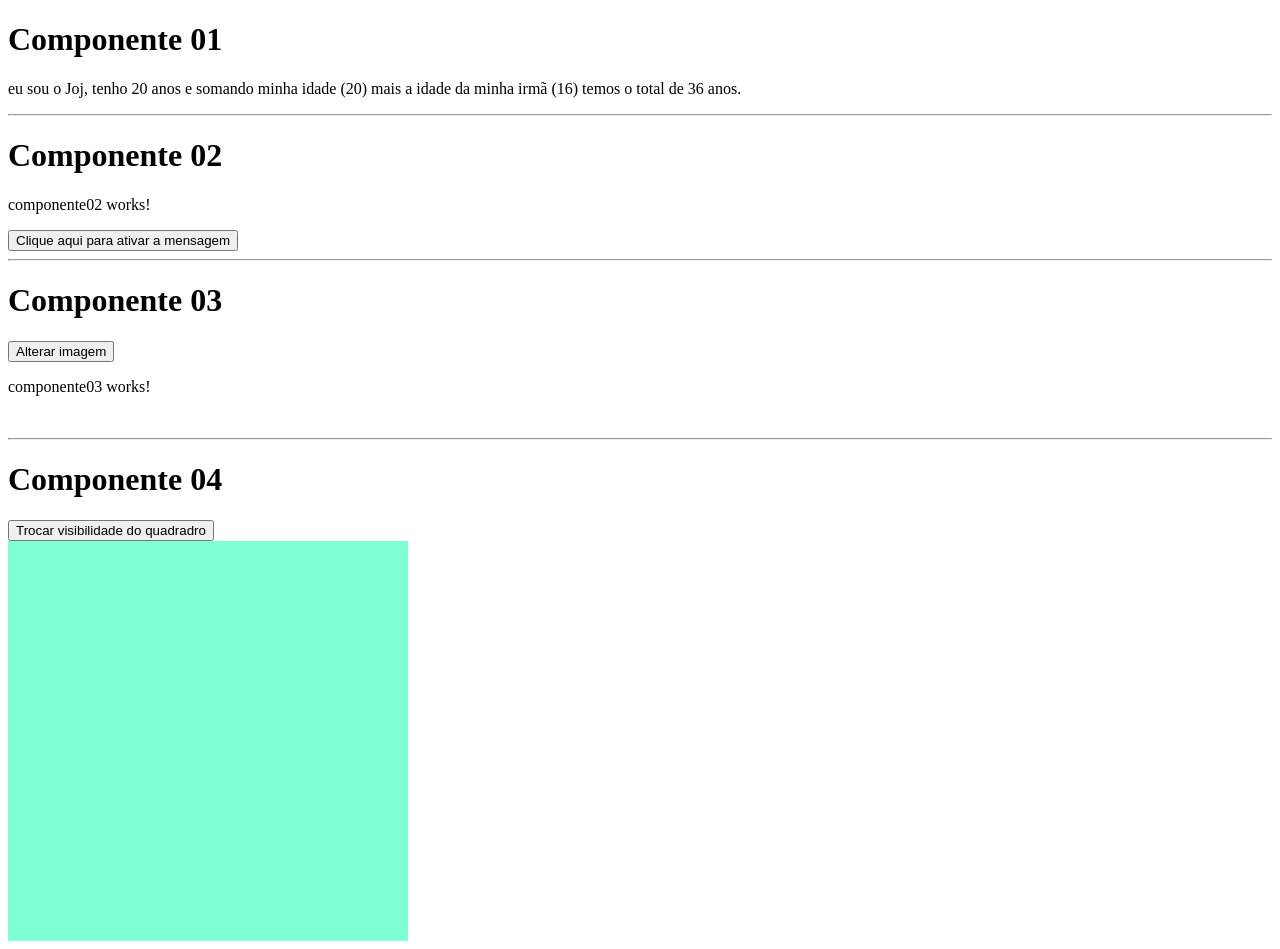
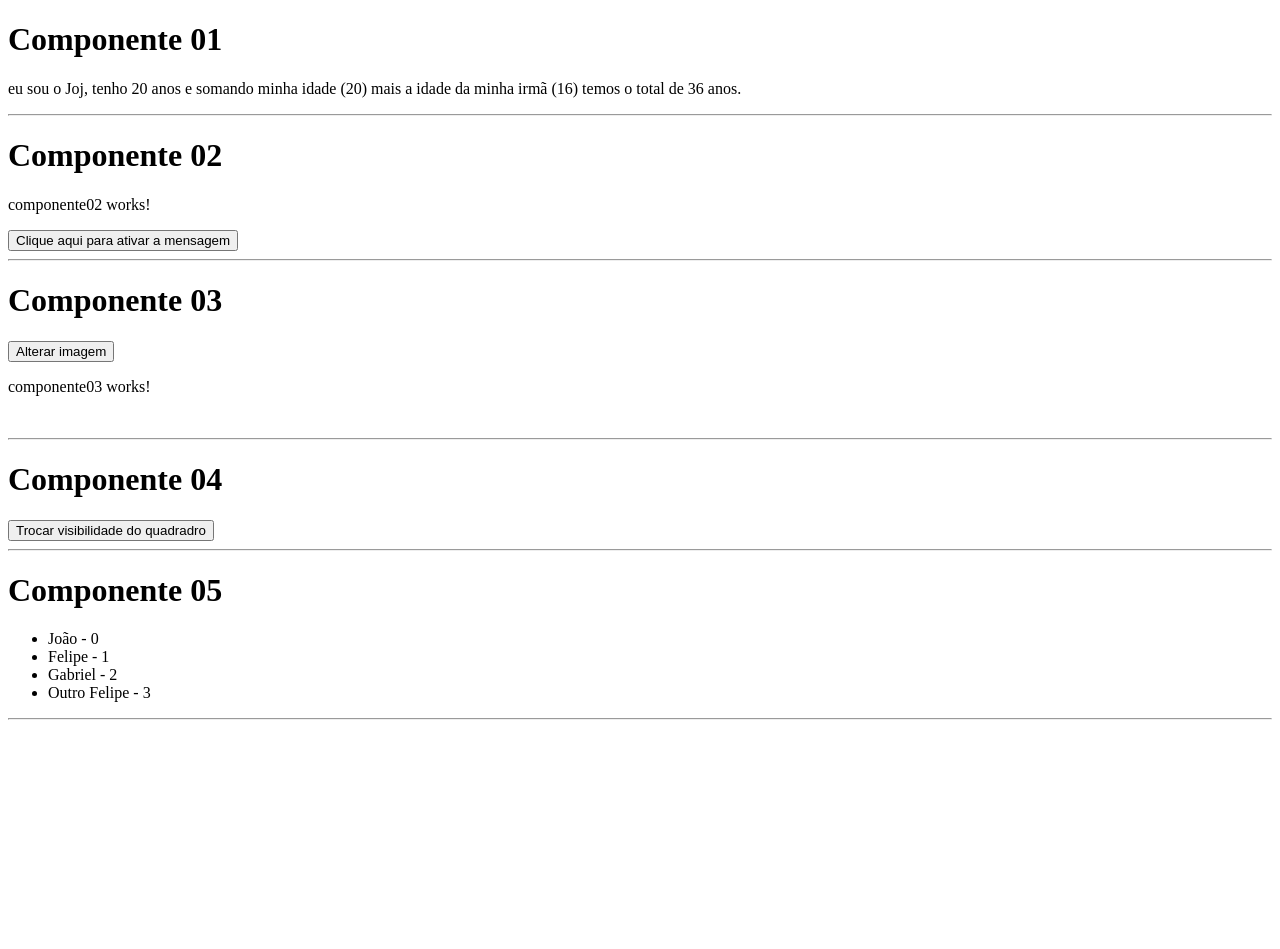
Before and after one commit to JoaoLucasLourenco/angular-basico, an Angular app in the folder curso-angular/: page / in a window 1280 px wide. After the commit the page ends 800 px from the top, so only its background shows below. Built offline with nearby package versions, Linux system fonts and the light colour scheme.

Commit message:
diretiva *ngFor

```diff
--- a/curso-angular/src/app/app.component.html
+++ b/curso-angular/src/app/app.component.html
@@ -2,3 +2,4 @@
 <app-componente02></app-componente02>
 <app-componente03></app-componente03>
 <app-componente04></app-componente04>
+<app-componente05></app-componente05>
--- a/curso-angular/src/app/app.component.ts
+++ b/curso-angular/src/app/app.component.ts
@@ -4,11 +4,12 @@
 import { Componente02Component } from './componente02/componente02.component';
 import { Componente03Component } from "./componente03/componente03.component";
 import { Componente04Component } from "./componente04/componente04.component";
+import { Componente05Component } from "./componente05/componente05.component";
 
 @Component({
   selector: 'app-root',
   standalone: true,
-  imports: [RouterOutlet, Componente01Component, Componente02Component, Componente03Component, Componente04Component],
+  imports: [RouterOutlet, Componente01Component, Componente02Component, Componente03Component, Componente04Component, Componente05Component],
   templateUrl: './app.component.html',
   styleUrl: './app.component.css'
 })
--- a/curso-angular/src/app/componente04/componente04.component.html
+++ b/curso-angular/src/app/componente04/componente04.component.html
@@ -1,3 +1,4 @@
 <h1>Componente 04</h1>
 <button (click)="trocarVisibilidade()">Trocar visibilidade do quadradro</button>
 <div class="quadrado" *ngIf="exibir"></div>
+<hr>
--- a/curso-angular/src/app/componente04/componente04.component.ts
+++ b/curso-angular/src/app/componente04/componente04.component.ts
@@ -9,7 +9,7 @@
   styleUrl: './componente04.component.css'
 })
 export class Componente04Component {
-  exibir:boolean = true
+  exibir:boolean = false
   trocarVisibilidade(){
     if(this.exibir===true){
       this.exibir=false
--- /dev/null
+++ b/curso-angular/src/app/componente05/componente05.component.html
@@ -0,0 +1,5 @@
+<h1>Componente 05</h1>
+<ul>
+    <li *ngFor="let n of nomes; index as indice">{{n}} - {{indice}}</li>
+</ul>
+<hr>
--- /dev/null
+++ b/curso-angular/src/app/componente05/componente05.component.ts
@@ -0,0 +1,13 @@
+import { CommonModule } from '@angular/common';
+import { Component } from '@angular/core';
+
+@Component({
+  selector: 'app-componente05',
+  standalone: true,
+  imports: [CommonModule],
+  templateUrl: './componente05.component.html',
+  styleUrl: './componente05.component.css'
+})
+export class Componente05Component {
+  nomes:string[] = ["João", "Felipe", "Gabriel", "Outro Felipe"]
+}
```
Also changed, not shown: curso-angular/src/app/componente05/componente05.component.css (added), 1 other file (tests, documents, lock files or other folders).
